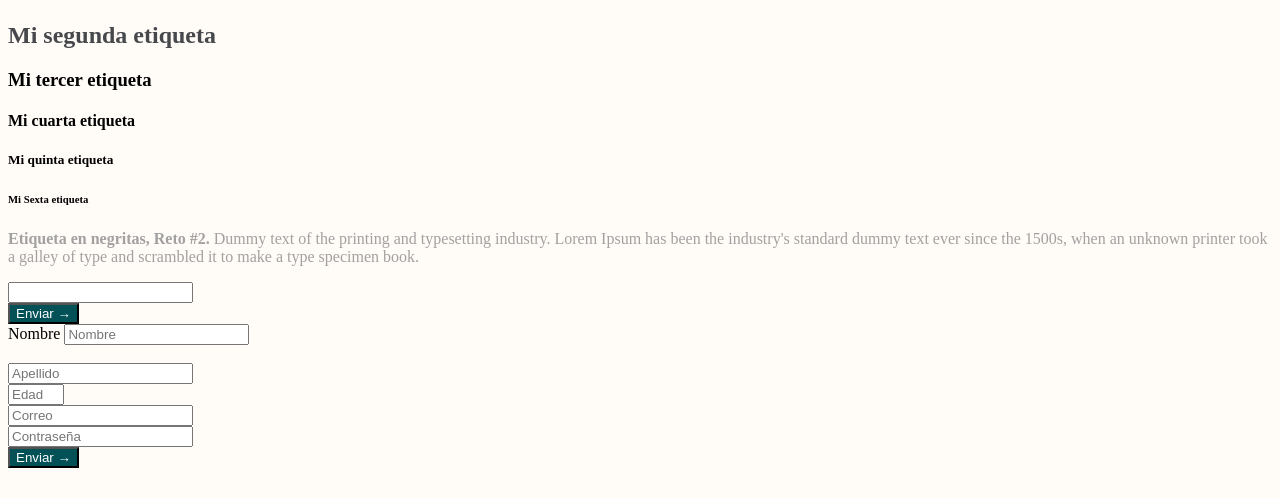
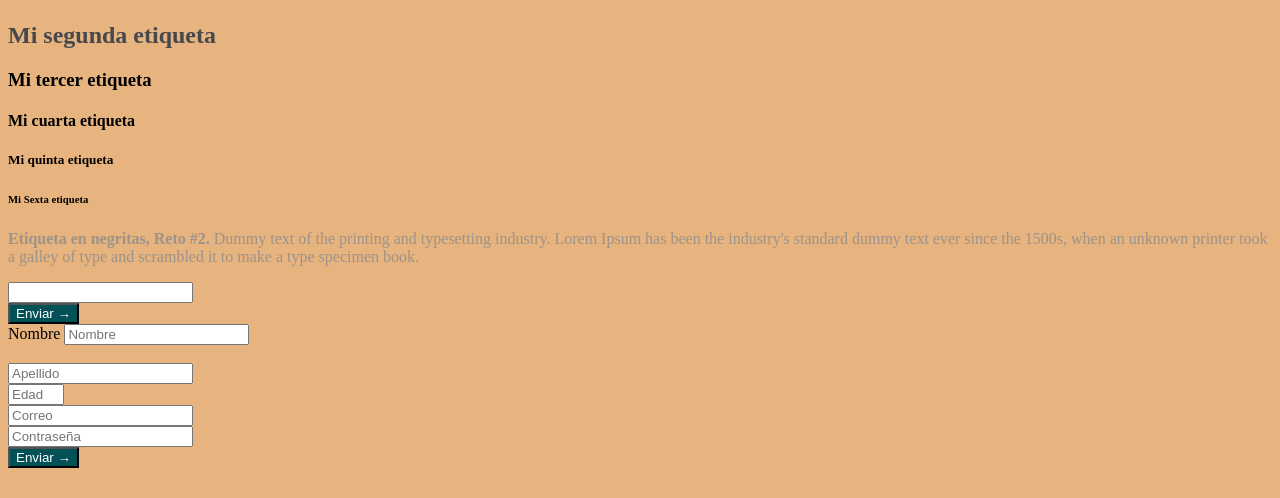
Before and after one commit to AXDELAROSA/santander-front, a plain HTML site: page index.html in a window 1280 px wide. Shown: the part 472-970 px from the top of the page. Drawn offline with Linux system fonts and the light colour scheme.

Commit message:
Sesion03_reto01

```diff
--- a/index.html
+++ b/index.html
@@ -11,7 +11,7 @@
     <title>Document</title>
     <link rel="stylesheet" href="./style.css">
 </head>
-<body style="background-color: #fffbf7">
+<body style="background-color: #e7b37f">
 
     <header class="header">
         <!-- Logo con link a la página principal -->
```
